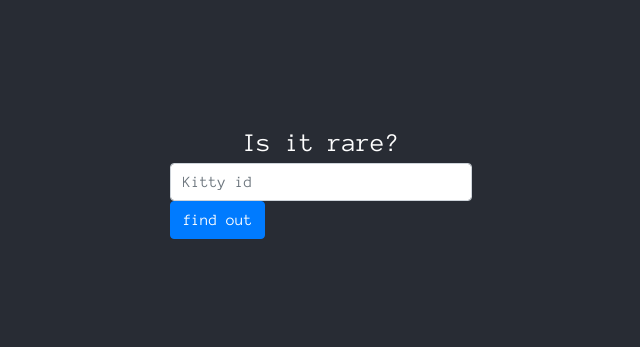
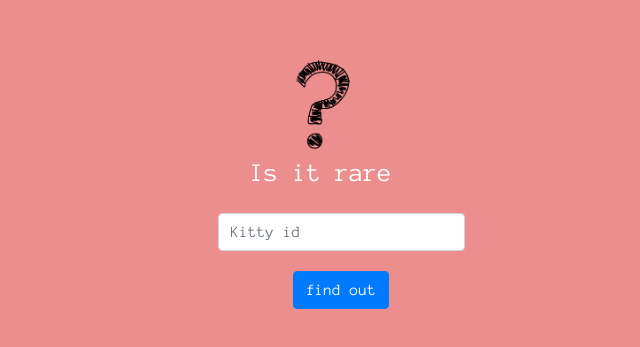
Before and after one commit to uneeb123/IsItRare, a React (Create React App) app: page / in a window 1280 px wide. Shown: the part 211-558 px from the top of the page, without its empty margins (319-959 px from the left). Built offline with nearby package versions, Linux system fonts and the light colour scheme.

Commit message:
question mark

```diff
--- a/public/index.html
+++ b/public/index.html
@@ -2,7 +2,6 @@
 <html lang="en">
   <head>
     <meta charset="utf-8">
-    <link rel="shortcut icon" href="%PUBLIC_URL%/favicon.ico">
     <meta name="viewport" content="width=device-width, initial-scale=1, shrink-to-fit=no">
     <meta name="theme-color" content="#000000">
     <!--
--- a/src/App.css
+++ b/src/App.css
@@ -1,10 +1,10 @@
 .App {
+  background-color: #ed8e8e;
   font-family: 'Anonymous Pro', monospace;
   text-align: center;
 }
 
 .App-header {
-  background-color: #282c34;
   min-height: 100vh;
   display: flex;
   flex-direction: column;
@@ -13,3 +13,18 @@
   font-size: calc(10px + 2vmin);
   color: white;
 }
+
+.Kitty-id {
+  margin: 20px;
+}
+
+.Kitty-id-form {
+  display: flex;
+  flex-direction: column;
+  align-items: center;
+  justify-content: center;
+}
+
+.Question {
+  height:100px;
+}
--- a/src/App.js
+++ b/src/App.js
@@ -1,11 +1,14 @@
 import React, { Component } from 'react';
 import './App.css';
+
+import logo from './question.png';
 
 class App extends Component {
   constructor(props) {
     super(props);
     this.state = {
-      kittyId: null,
+      kittyId: "",
+      kittyEntered: false,
     }
   }
 
@@ -17,18 +20,22 @@ class App extends Component {
 
   _handleSubmit = (event) => {
     event.preventDefault();
+    this.setState({
+      kittyEntered: true,
+    });
   }
 
-  render() {
-    let headerText = "Is it rare?";
+  _enterKitty = () => {
+    let headerText = "Is it rare";
 
     return (
-      <div className="App">
+      <div>
         <header className="App-header">
+          <img src={logo} className="Question" alt="logo" />
           <div>{headerText}</div>
           <form onSubmit={this._handleSubmit}>
-            <div className="form-group row">
-              <input type="text" className="form-control"
+            <div className="form-group row Kitty-id-form">
+              <input type="text" className="form-control Kitty-id"
                 value={this.state.kittyId}
                 onChange={this._handleId} placeholder="Kitty id" />
               <input type="submit" className="btn btn-primary" value="find out" />
@@ -38,6 +45,22 @@ class App extends Component {
       </div>
     );
   }
+
+  render() {
+    let kittyEntered = this.state.kittyEntered;
+    let body;
+    if (kittyEntered) {
+      body = (<div></div>);
+    } else {
+      body = this._enterKitty();
+    }
+
+    return (
+      <div className="App">
+        {body}
+      </div>
+    );
+  }
 }
 
 export default App;
```
Also changed, not shown: src/question.png (added), 1 other file (tests, documents, lock files or other folders).
